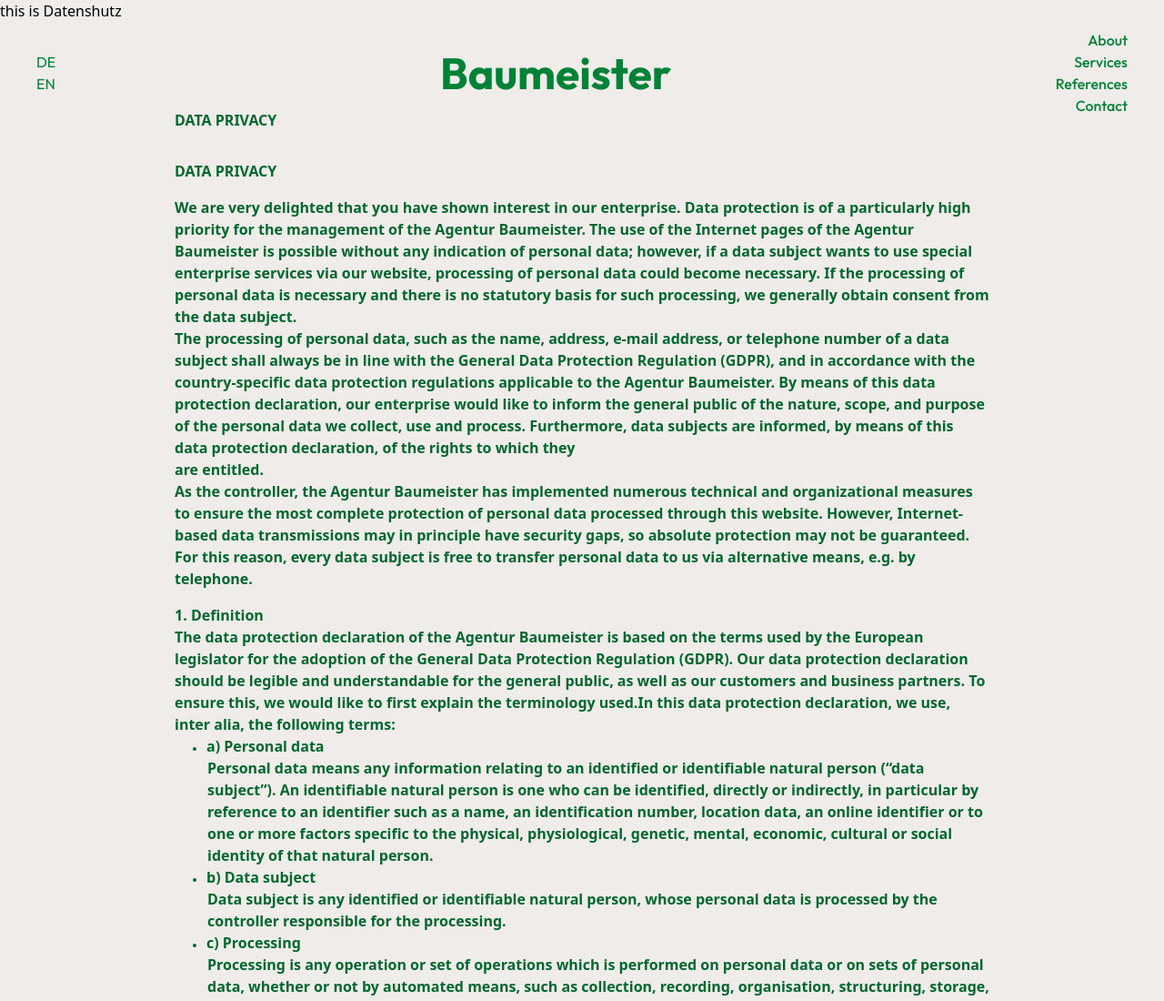
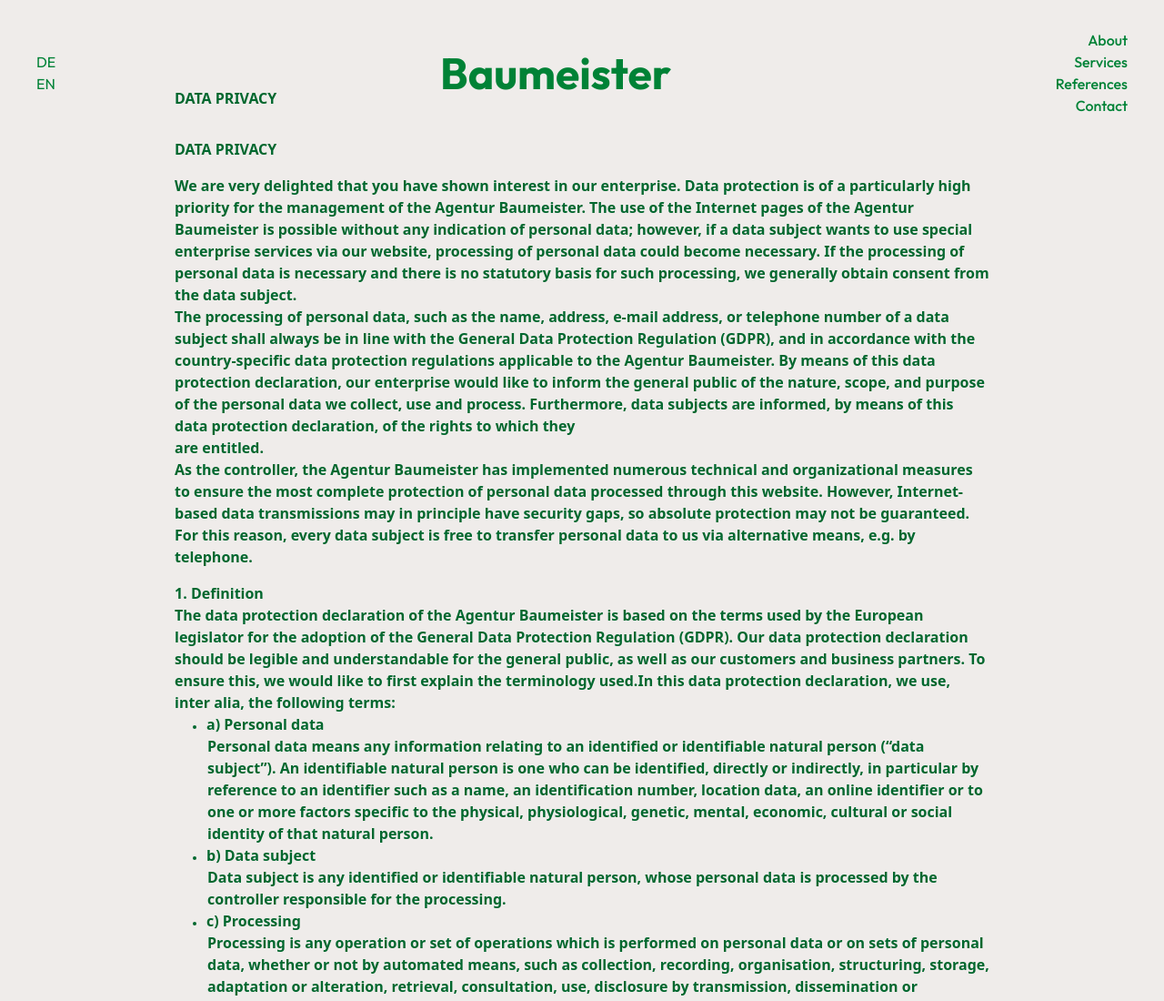
Before and after one commit to daniel7nrk/Web-project-Group4, a website: page Datenschutz.html in a window 1280 px wide. Shown: the top 1100 px of the page at 91% size. Drawn offline with Linux system fonts and the light colour scheme.

```diff
--- a/Datenschutz.html
+++ b/Datenschutz.html
@@ -7,7 +7,6 @@
 </head>
 <body class="bg-[#EFECEA]">
     <div id="header"></div>
-    <h1>this is Datenshutz</h1>
     <div id="hero"></div>
     <div id="contact"></div>
     <div id="footer"></div>
```
